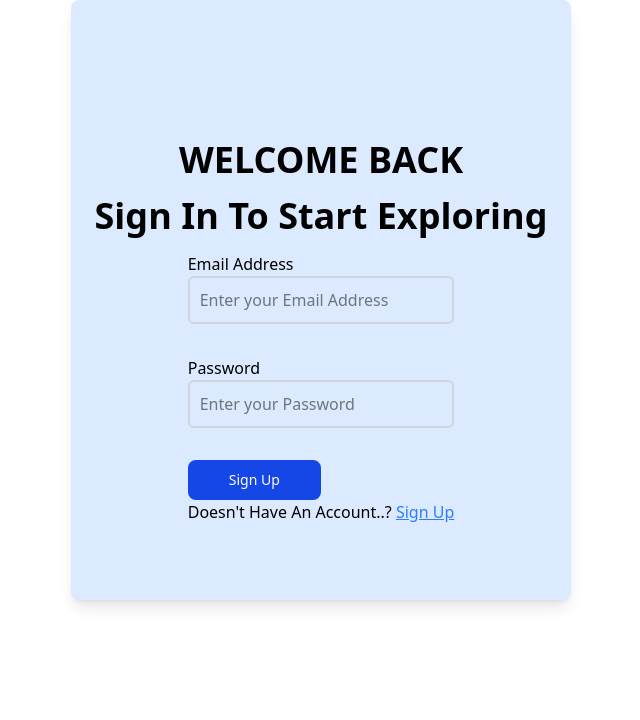
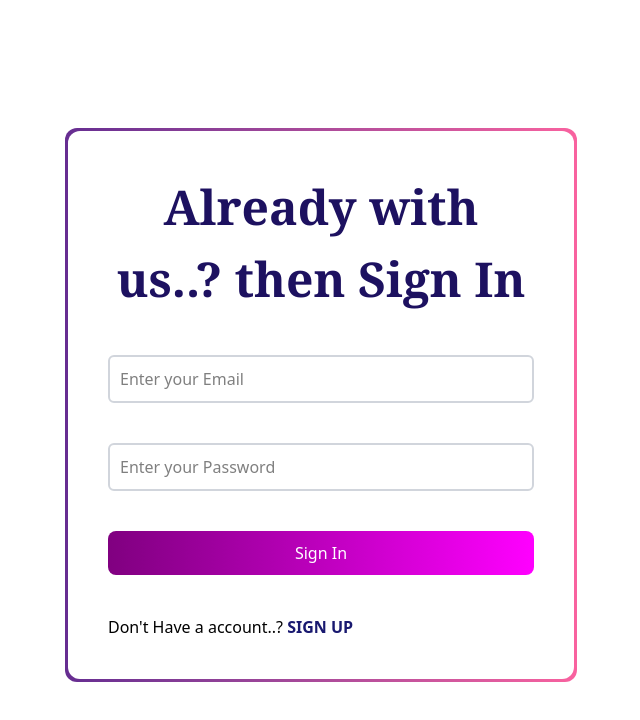
Before and after one commit to Devansh-Chauhan289/PingMe, a React (Vite) app in the folder frontend/: page /login in a window 1280 px wide. Shown: the top 720 px of the page, without its empty margins (319-959 px from the left). Built offline with nearby package versions, Linux system fonts and the light colour scheme.

Commit message:
changes in frontend dashboard

```diff
--- a/frontend/package.json
+++ b/frontend/package.json
@@ -17,6 +17,7 @@
     "jwt-decode": "^4.0.0",
     "react": "^19.0.0",
     "react-dom": "^19.0.0",
+    "react-loader-spinner": "^6.1.6",
     "react-router": "^7.4.1",
     "react-router-dom": "^7.4.1",
     "socket.io-client": "^4.8.1",
--- a/frontend/src/components/button.jsx
+++ b/frontend/src/components/button.jsx
@@ -1,15 +1,18 @@
+import { Oval } from "react-loader-spinner"
 
 export const Button = ({
     label = "Button",
     type = "Button",
     className = "",
+    loading = false,
     disabled = false
 }) => {
     return(
         <>
-        <button className={`cursor-pointer text-white bg-blue-700 hover:bg-blue-800 focus:ring-4 focus:outline-none focus:ring-blue-300 font-medium rounded-lg text-sm px-5 py-2.5 text-center dark:bg-blue-600 dark:hover:bg-blue-700 dark:focus:ring-blue-800 ${className}`}
-        type={type} disabled = {disabled}
+        <button  className={`cursor-pointer text-white bg-gradient-to-r from-[#800080] to-[#FF00FF] hover:from-[#DDA0DD] hover:to-[#FF00FF] focus:ring-4 focus:outline-none focus:ring-blue-300 font-medium rounded-lg text-md px-5 py-2.5 text-center dark:bg-blue-600 dark:hover:bg-blue-700 dark:focus:ring-blue-800 flex justify-center ${className}`}
+        type={type} disabled = {disabled} loading = {loading}
         >
+            {loading ? (<Oval color="#EE82EE" secondaryColor="#1d1160" height="30"/>):("")}
             {label}
         </button>
         </>
--- a/frontend/src/components/input.jsx
+++ b/frontend/src/components/input.jsx
@@ -24,7 +24,7 @@ export let Input = ({
             <input
              type={type} placeholder={placeholder} required = {isRequired}
              name={name} id={name}
-             className={` border-2 border-gray-300 rounded-md p-2 w-full p-2.5 focus:border-red-400 focus:ring-blue-500 block ${className}`}
+             className={`  border-2 border-gray-300 rounded-md p-2 w-full p-2.5 focus:bg-[#E6E6FA] block ${className}`}
             value={value} onChange={onchange}
             />
         </div>
--- a/frontend/src/modules/Form/signup.jsx
+++ b/frontend/src/modules/Form/signup.jsx
@@ -13,7 +13,7 @@ export let Signup = () => {
     let [loading, setLoading] = useState(false);
     let navigate = useNavigate();
 
-    const handleChange = (e) => {
+    const handlechange = (e) => {
         setUser({
             ...user,
             [e.target.name]: e.target.value,
@@ -39,12 +39,12 @@ export let Signup = () => {
             const data = await res.json();
 
             if (!res.ok) {
-                throw new Error(data.msg || "Signup failed");
+                alert(data.msg)
             }
 
             console.log(data);
 
-            // If signup successful, navigate to login
+
             if (data.success) {
                 navigate("/login");
             }
@@ -58,60 +58,26 @@ export let Signup = () => {
 
     return (
         <>
-            <div className="bg-blue-100 w-[500px] h-[auto] shadow-lg rounded-lg m-auto flex flex-col justify-center items-center gap-10 p-4">
-                <div className="text-4xl font-extrabold">WELCOME</div>
-                <div className="text-4xl font-bold">Signup to get started....</div>
-                {error && (
-                    <div className="bg-red-100 border border-red-400 text-red-700 px-4 py-3 rounded relative w-full" role="alert">
-                        <span className="block sm:inline">{error}</span>
+            <div className="w-full h-screen">
+            <div className="m-[auto] rounded-xl mt-[10%] p-[3px] bg-gradient-to-r from-[#662d91] to-[#F9629F] w-[40%]">
+                <form onSubmit={handleSubmit} className="rounded-xl bg-white   w-full h-[auto] flex flex-col justify-space-around gap-10 px-10 py-10">
+                    <h1 className="text-[#1d1160] font-serif text-[300%] text-center font-semibold"
+                    >
+                    Sign up to Start </h1>
+                    <Input placeholder="Enter your full Name" className="text" value={user.fullname} name="fullname" onchange={handlechange} />
+
+                    <Input placeholder="Enter your Email" name="email"className="text" value={user.email} onchange={handlechange} type="email" />
+
+                    <Input placeholder="Enter your Password" name="password" className="text" value={user.password} onchange={handlechange} type="password" />
+                    <div className="w-full  h-full flex flex-col align-center">
+                        <Button type="Submit" loading = {loading} label={loading ? "Signing Up..": "Sign Up"}/>
+                        <h1 className="text">Already Registered..? <b onClick={()=> navigate("/login")} className="text-[#191970]  cursor-pointer hover:underline">Then Sign  In</b></h1>
                     </div>
-                )}
-                <form className="flex flex-col justify-center gap-5 w-full" onSubmit={handleSubmit} >
-                <Input
-                    label="Full Name"
-                    placeholder="Enter your Full Name"
-                    name="fullname"
-                    value={user.fullname}
-                    isRequired={true}
-                    onchange = {handleChange}
-                />
-                <Input
-                    label="Email Address"
-                    placeholder="Enter your Email Address"
-                    type="email"
-                    name="email"
-                    value={user.email}
-                    isRequired={true}
-                    onchange = {handleChange}
-                />
-                <Input
-                    label="Password"
-                    placeholder="Enter your Password"
-                    type="password"
-                    name="password"
-                    value={user.password}
-                    isRequired={true}
-                    onchange = {handleChange}
-                />
-                <Button
-                    label={loading ? "Signing up..." : "Sign Up"}
-                    className="w-[50%]"
-                    type="submit"
-                    disabled={loading}
-                />
-                <div>
-                    Already Have An Account..?{" "}
-                    <span
-                        onClick={() => navigate("/login")}
-                        className="cursor-pointer text-blue-500 underline"
-                    >
-                        Sign In
-                    </span>
-                </div>
 
                 </form>
+            </div>
 
-            </div>
+        </div>
         </>
     );
 };
--- a/frontend/src/modules/login.jsx
+++ b/frontend/src/modules/login.jsx
@@ -2,16 +2,18 @@ import { Input } from "../components/input"
 import { Button } from "../components/button"
 import { useNavigate } from "react-router"
 import { useEffect, useState } from "react"
+import {Oval} from "react-loader-spinner"
 
 export const Login = () => {
 
     let navigate = useNavigate()
+    const [loading,setloading] = useState(false)
     let [user, setUser] = useState({
         email: "",
         password: "",
     });
 
-    const handleChange = (e) => {
+    const handlechange = (e) => {
         setUser({
             ...user,
             [e.target.name]: e.target.value,
@@ -20,6 +22,7 @@ export const Login = () => {
 
     const handleSubmit = async(e) => {
         e.preventDefault()
+        setloading(true)
         const res = await fetch("https://pingme-production-85ec.up.railway.app/user/login",{
             method: "POST",
             headers: {
@@ -36,42 +39,30 @@ export const Login = () => {
         else{
             alert(data.msg)
         }
+        setloading(false)
     }
 
     return(
             <>
-            <div className="bg-blue-100 w-[500px] h-[600px] shadow-lg rounded-lg m-auto flex flex-col justify-center items-center gap-4 p-4">
-            <div className="text-4xl font-extrabold  ">WELCOME BACK</div>
-            <div className="text-4xl font-bold">Sign In To Start Exploring</div>
-            <form onSubmit={handleSubmit}>
 
-            <Input
-             label="Email Address"
-             value={user.email}
-             name="email"
-             onchange={handleChange}
-             placeholder = "Enter your Email Address"
-             type="email"
-             isRequired : true
-              />
+            <div className=" w-full h-screen">
+            <div className="m-[auto] rounded-xl mt-[10%] p-[3px] bg-gradient-to-r from-[#662d91] to-[#F9629F] w-[40%]">
+                <form onSubmit={handleSubmit} className="rounded-xl bg-white  w-full h-[auto] flex flex-col justify-space-around gap-10 px-10 py-10">
+                    <h1 className="text-[#1d1160] font-serif text-[300%] text-center font-bold">
+                    Already with us..? then Sign In </h1>
 
-             <Input
-              label="Password"
-              name="password"
-              value={user.password}
-              onchange={handleChange}
-              placeholder = "Enter your Password"
-              type="Password"
-             isRequired : true
-              />
+                    <Input placeholder="Enter your Email" name="email"className="text" value={user.email} onchange={handlechange} type="email" />
 
-            <Button type="submit" label="Sign Up" className="w-[50%]"/>
-            <div>Doesn't Have An Account..? <span onClick={()=> navigate("/signup")} className="cursor-pointer text-blue-500 underline">Sign Up</span></div>
-
-
-            </form>
-
+                    <Input
+                     placeholder="Enter your Password"
+                     name="password"
+                     className="text"
+                     value={user.password} onchange={handlechange} type="password" />
+                    <Button type="Submit" loading = {loading} label={loading ? "Signing In..": "Sign In"} />
+                    <h1>Don't Have a account..? <b onClick={()=> navigate("/signup")} className="text-[#191970] hover:underline cursor-pointer">SIGN UP</b></h1>
+                </form>
             </div>
+        </div>
             </>
         )
 }
```
Also changed, not shown: frontend/src/modules/Dashboard/dashboard.jsx (+47 -15 lines), 1 other file (tests, documents, lock files or other folders).
